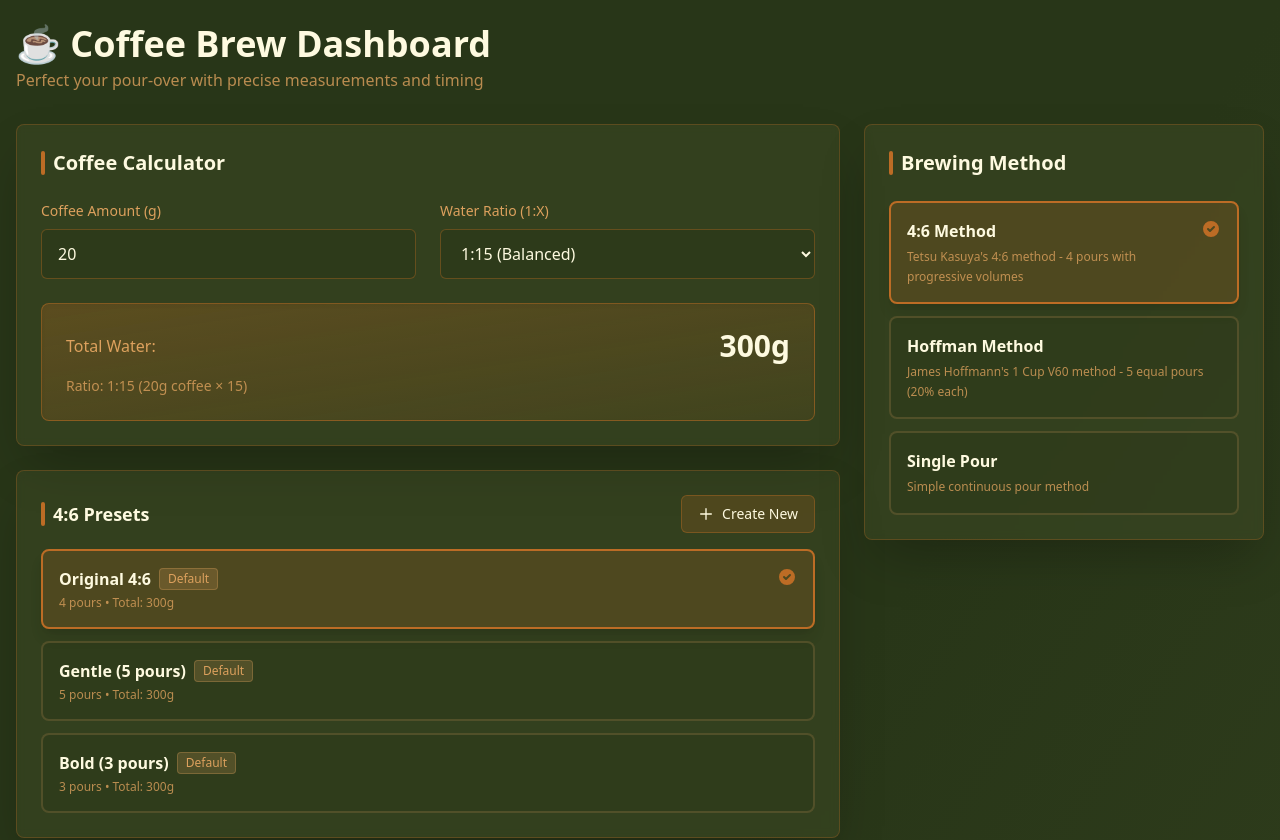
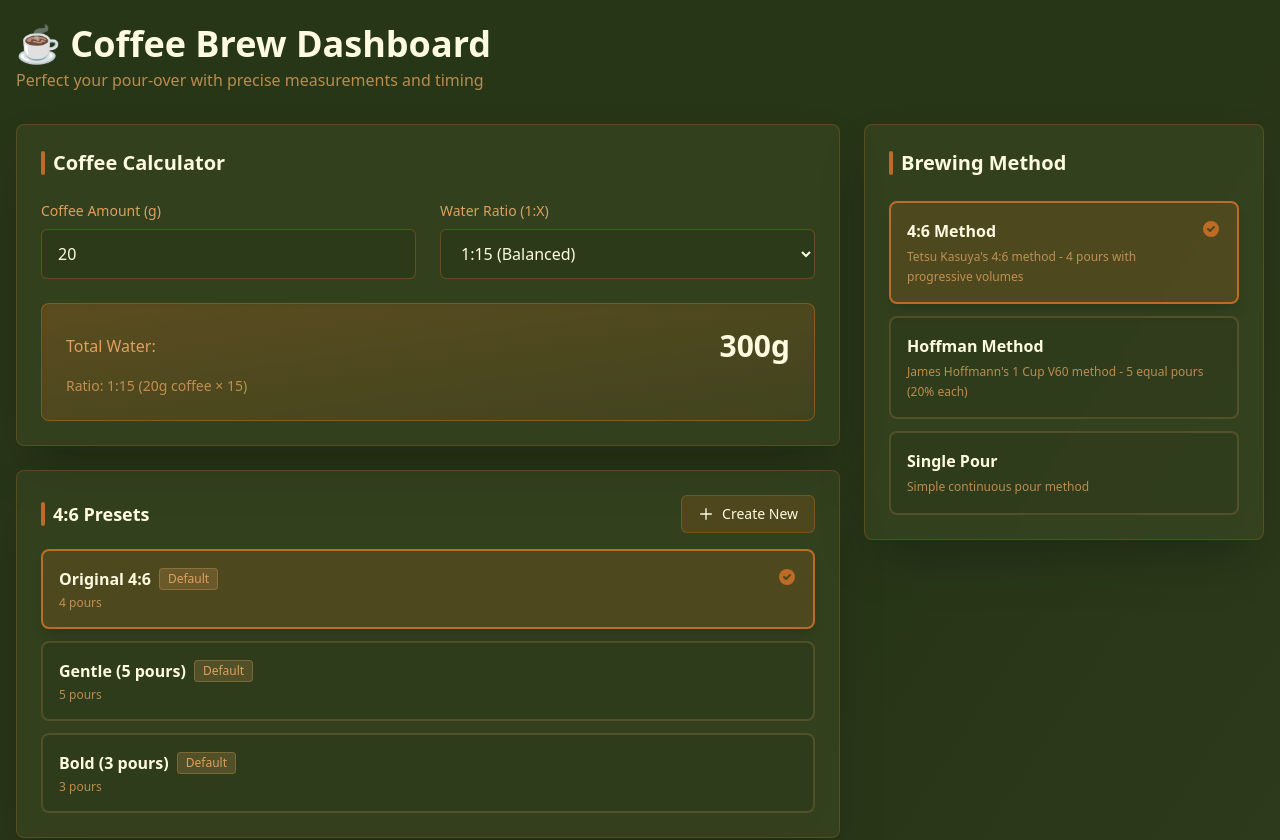
Before and after one commit to stromland/coffee, a React (Vite) app: page / in a window 1280 px wide. Shown: the top 840 px of the page. Built offline with nearby package versions, Linux system fonts and the light colour scheme.

Commit message:
Remove total water info from preset list
Display only number of pours, remove redundant 300g total

```diff
--- a/src/components/FourSixPresetManager.tsx
+++ b/src/components/FourSixPresetManager.tsx
@@ -78,7 +78,7 @@ const FourSixPresetManager: React.FC<FourSixPresetManagerProps> = ({
                     )}
                   </div>
                   <p className="text-xs text-caramel/80">
-                    {preset.pours.length} pours • Total: 300g
+                    {preset.pours.length} pours
                   </p>
                 </div>
                 <div className="flex items-center gap-2 ml-3">
```
